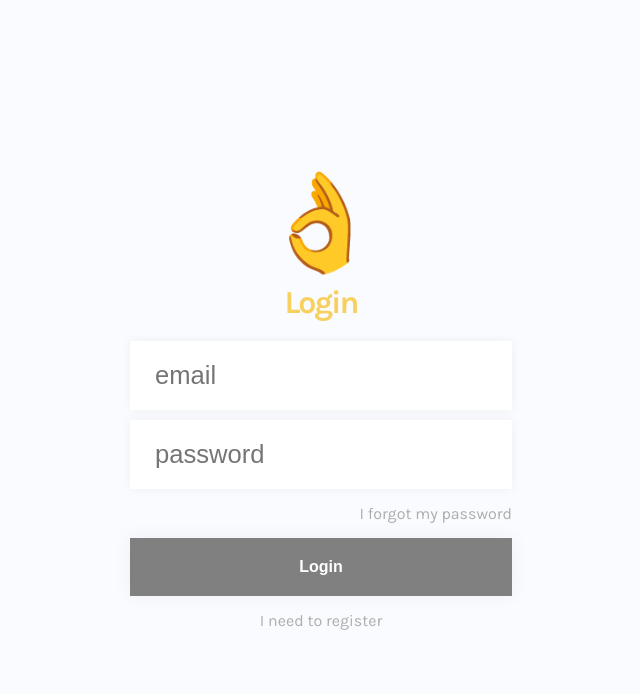
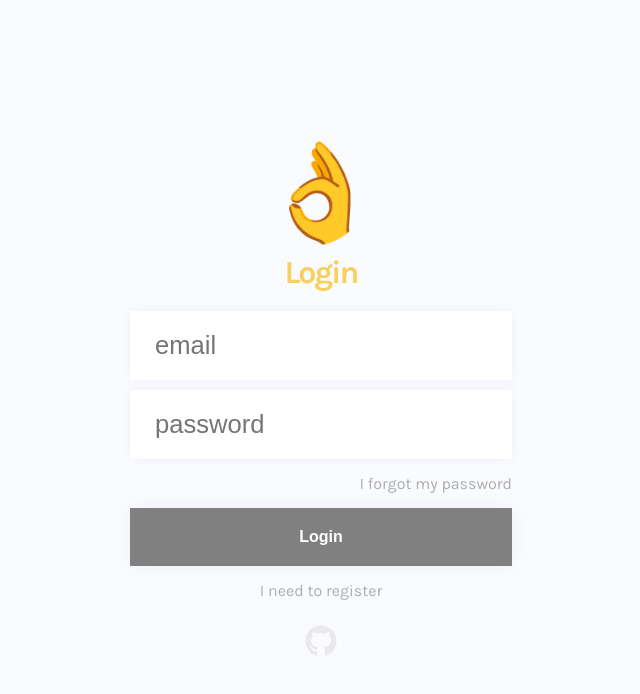
Before and after one commit to viktorrudi/todo-app, a React (Create React App) app in the folder frontend/: page / in a window 1280 px wide. Shown: the top 694 px of the page, without its empty margins (319-959 px from the left). Built offline with nearby package versions, Linux system fonts and the light colour scheme; the HTML template or start-up script is replaced by a standard one.

Commit message:
added github link and updated readme

```diff
--- a/frontend/src/components/Welcome/Login/Login.js
+++ b/frontend/src/components/Welcome/Login/Login.js
@@ -1,6 +1,7 @@
 import React, { useState, useContext, useEffect } from 'react'
 import PropTypes from 'prop-types'
 import { AppContext } from '../../../AppContext'
+import { FaGithub } from 'react-icons/fa'
 import '../Welcome.scss'
 
 export default function Login ({ setView }) {
@@ -85,6 +86,11 @@ export default function Login ({ setView }) {
           <div className="swap-form" onClick={() => setView('register')}>
             I need to register
           </div>
+          <div className="about-app">
+            <a href="https://github.com/viktorrudi/todo-app" target="_blank">
+              <FaGithub />
+            </a>
+          </div>
         </div>
       </div>
     </div>
--- a/frontend/src/components/Welcome/Welcome.scss
+++ b/frontend/src/components/Welcome/Welcome.scss
@@ -143,3 +143,16 @@
     }
   }
 }
+
+.about-app {
+  margin-top: 20px;
+  text-align: center;
+  a {
+    font-size: 2rem;
+    color: $light-gray;
+    transition: all 0.1s ease-in-out;
+    &:hover {
+      color: $gray;
+    }
+  }
+}
```
Also changed, not shown: 2 other files (tests, documents, lock files or other folders).
